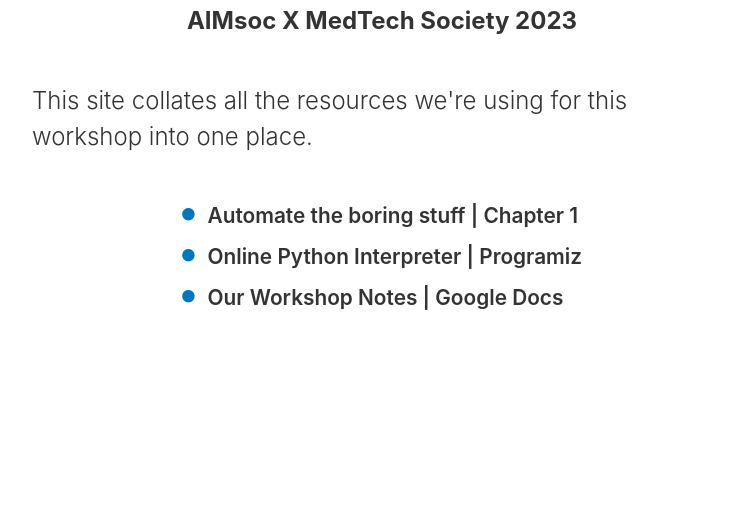
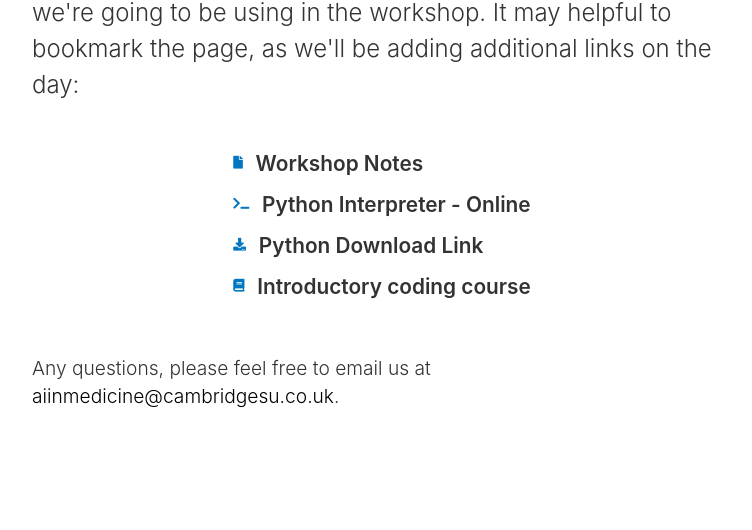
Before and after one commit to will-0/aimsoc-code-workshop-23, a plain HTML site: page index.html in a window 1280 px wide. Shown: the part 270-800 px from the top of the page, without its empty margins (258-1010 px from the left). Drawn offline with Linux system fonts and the light colour scheme.

Commit message:
added icons

```diff
--- a/index.html
+++ b/index.html
@@ -9,12 +9,14 @@
     <div class="container">
       <h1>Medic Coding Workshop</h1>
       <h2>AIMsoc X MedTech Society 2023</h2>
-      <p class="subtitle">This site collates all the resources we're using for this workshop into one place.</p>
+      <p class="subtitle">We've created this website to bring together all the resources we're going to be using in the workshop. It may helpful to bookmark the page, as we'll be adding additional links on the day:</p>
       <ul>
-        <li><i class="fas fa-circle"></i><a href="https://automatetheboringstuff.com/2e/chapter1/">Automate the boring stuff | Chapter 1</a></li>
-        <li><i class="fas fa-circle"></i><a href="https://www.programiz.com/python-programming/online-compiler/">Online Python Interpreter | Programiz</a></li>
-        <li><i class="fas fa-circle"></i><a href="https://docs.google.com/document/d/1x-sGLEw1Hpc3LS7_S0CX_mAX51zsEz_nQdwg_qQvzqQ/edit?usp=sharing">Our Workshop Notes | Google Docs</a></li>
+        <li><i class="fa fa-file"></i><a class="websitelink" href="https://docs.google.com/document/d/1x-sGLEw1Hpc3LS7_S0CX_mAX51zsEz_nQdwg_qQvzqQ/edit?usp=sharing">Workshop Notes</a></li>
+        <li><i class="fas fa-terminal"></i><a class="websitelink" href="https://www.programiz.com/python-programming/online-compiler/">Python Interpreter - Online</a></li>
+        <li><i class="fas fa-download"></i><a class="websitelink" href="https://www.python.org/downloads/">Python Download Link</a></li>
+        <li><i class="fas fa-book"></i><a class="websitelink" href="https://automatetheboringstuff.com/2e/chapter1/">Introductory coding course</a></li>
       </ul>
+      <p class="footnote">Any questions, please feel free to email us at <a href="mailto:aiinmedicine@cambridgesu.co.uk">aiinmedicine@cambridgesu.co.uk</a>.</p>
     </div>
   </body>
 </html>
--- a/style.css
+++ b/style.css
@@ -35,6 +35,13 @@ body {
     line-height: 1.5;
   }
 
+  .footnote {
+    font-size: 1.2em;
+    font-weight: 300;
+    margin: 2em 0 2em;
+    line-height: 1.5;
+  }
+
   ul {
     list-style-type: none;
     padding: 0;
@@ -54,6 +61,11 @@ body {
   }
 
   a {
+    color: black;
+    text-decoration: none;
+  }
+
+  a.websitelink {
     text-decoration: none;
     color: #333;
     font-weight: 600;
```
